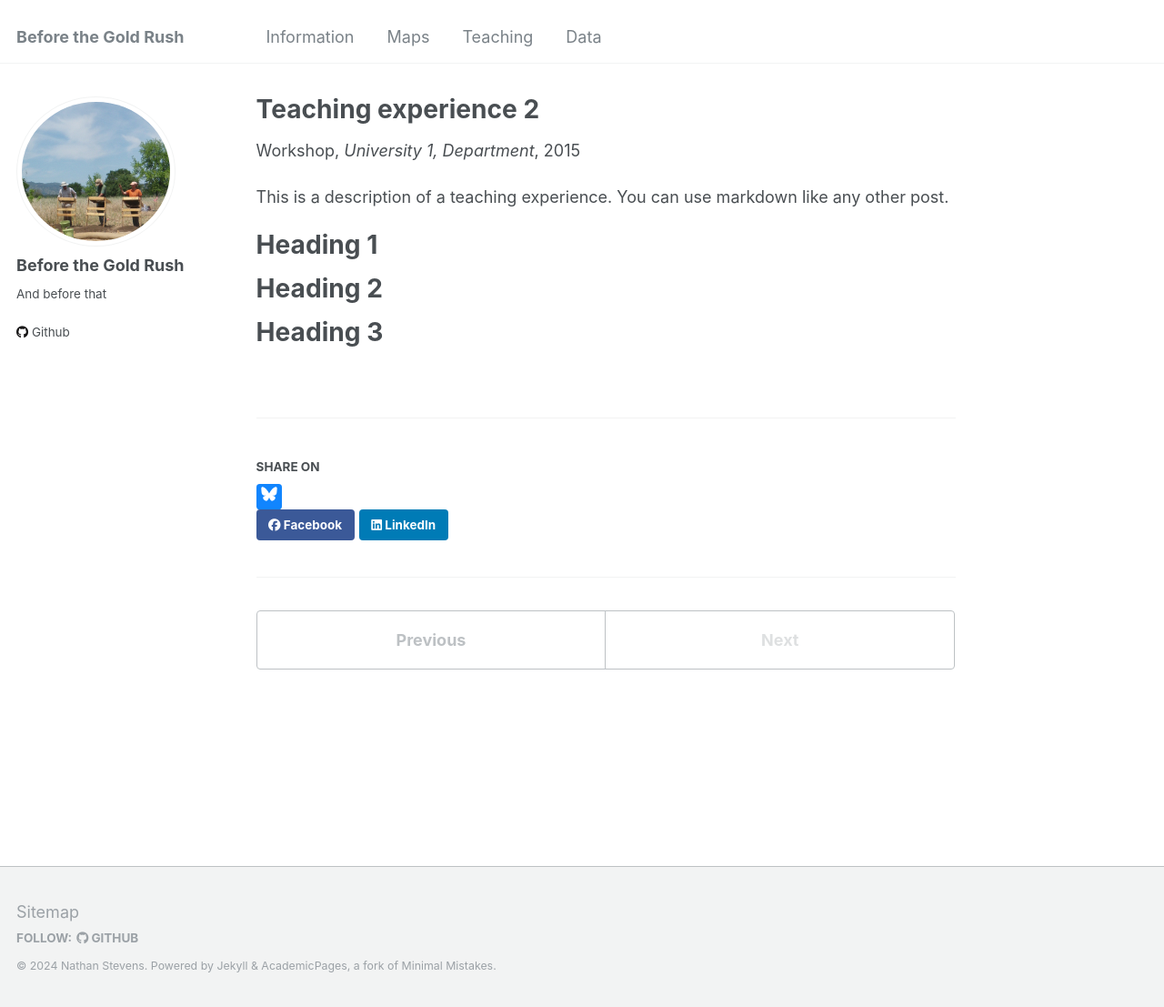
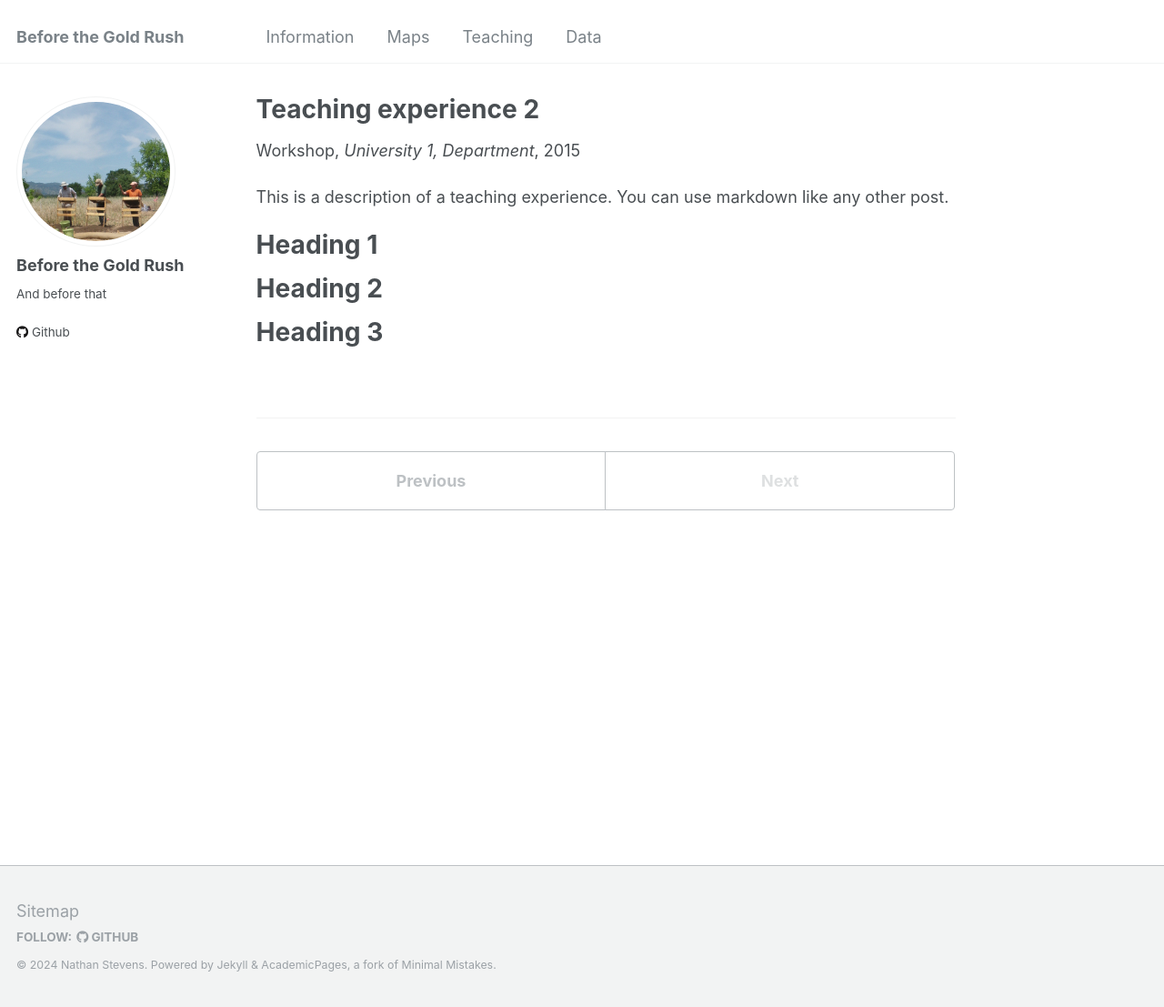
Before and after one commit to csus-arc/csus-arc.github.io, a Jekyll site: the page built from _teaching/2015-spring-teaching-2.md, in a window 1280 px wide and 1107 px high. Shown: the whole window at 91% size. Built offline with Jekyll 4.4.1, drawn with Linux system fonts in a browser that asks for light colours.

Commit message:
Update social-share.html

```diff
--- a/_includes/social-share.html
+++ b/_includes/social-share.html
@@ -1,36 +1 @@
 {% include base_path %}
-
-<section class="page__share">
-  {% if site.data.ui-text[site.locale].share_on_label %}
-    <h4 class="page__share-title">{{ site.data.ui-text[site.locale].share_on_label | default: "Share on" }}</h4>
-  {% endif %}
-
-  <span class="share-bluesky">
-    <a target="_blank"
-        title="Share on Bluesky"
-  <a href="https://bsky.app/intent/compose?text=Check%20out%20this%20amazing%20content!">
-        <svg width="1em" height="1em" fill="#fff" viewBox="0 0 600 530" xmlns="http://www.w3.org/2000/svg">
-        <path d="m135.72 44.03c66.496 49.921 138.02 151.14 164.28 205.46 26.262-54.316 97.782-155.54 164.28-205.46 47.98-36.021 125.72-63.892 125.72 24.795 0 17.712-10.155 148.79-16.111 170.07-20.703 73.984-96.144 92.854-163.25 81.433 117.3 19.964 147.14 86.092 82.697 152.22-122.39 125.59-175.91-31.511-189.63-71.766-2.514-7.3797-3.6904-10.832-3.7077-7.8964-0.0174-2.9357-1.1937 0.51669-3.7077 7.8964-13.714 40.255-67.233 197.36-189.63 71.766-64.444-66.128-34.605-132.26 82.697-152.22-67.108 11.421-142.55-7.4491-163.25-81.433-5.9562-21.282-16.111-152.36-16.111-170.07 0-88.687 77.742-60.816 125.72-24.795z"/>
-        </svg>
-    </a>
-</span>
-<style>
-  span.share-bluesky {
-    display: block;
-    height: 1.6em;
-    width: 1.6em;
-    text-align: center;
-    border-radius: 0.2em;
-    background: #1185fe;
-  }
-  span.share-bluesky > svg {
-    fill: #fff;
-    width: 1em;
-    height: 1em;
-    margin: 0.3em;
-  }
-  </style>
-  <a href="https://www.facebook.com/sharer/sharer.php?u={{ base_path }}{{ page.url }}" class="btn btn--facebook" title="{{ site.data.ui-text[site.locale].share_on_label | default: 'Share on' }} Facebook"><i class="fab fa-facebook" aria-hidden="true"></i><span> Facebook</span></a>
-
-  <a href="https://www.linkedin.com/shareArticle?mini=true&url={{ base_path }}{{ page.url }}" class="btn btn--linkedin" title="{{ site.data.ui-text[site.locale].share_on_label | default: 'Share on' }} LinkedIn"><i class="fab fa-linkedin" aria-hidden="true"></i><span> LinkedIn</span></a>
-</section>
```
